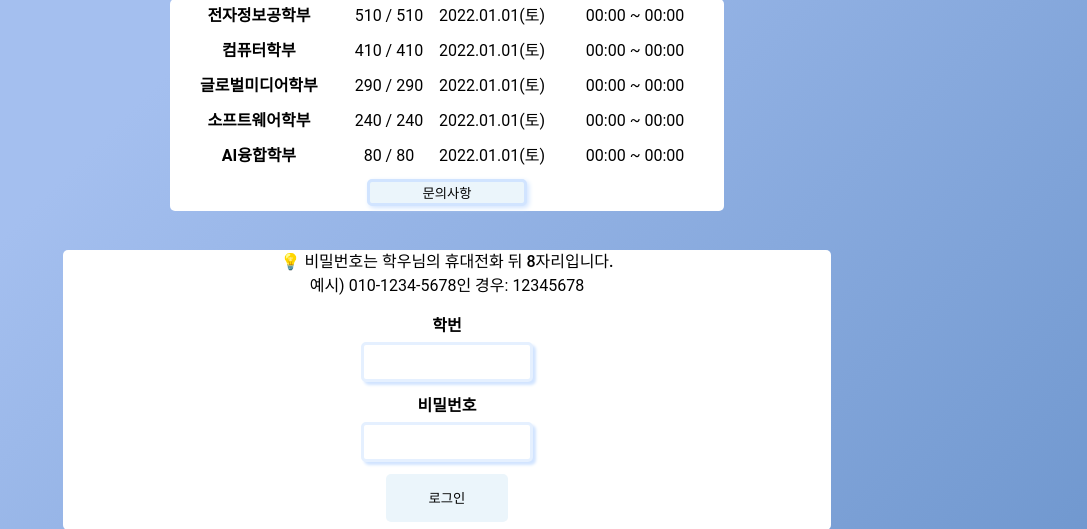
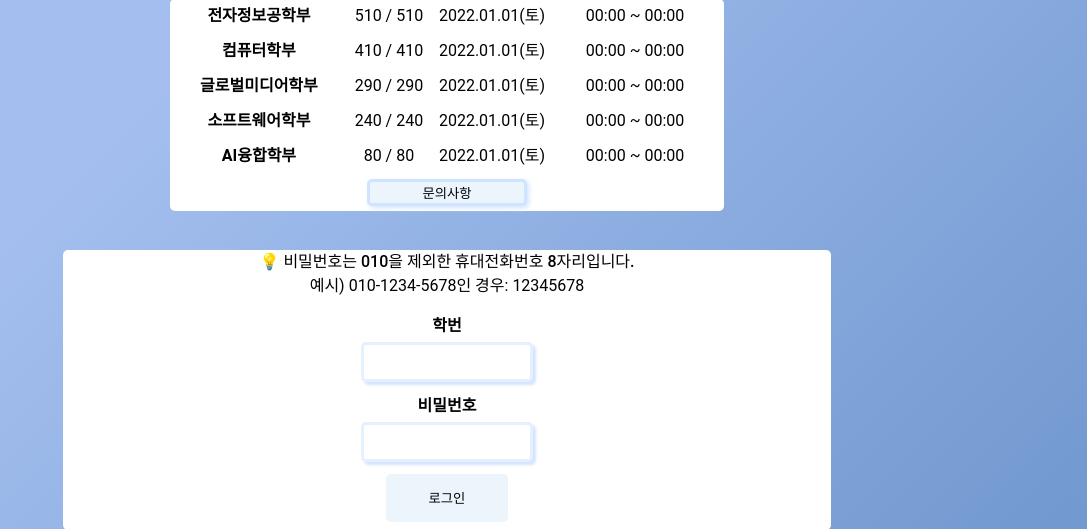
Before and after one commit to TEAM-MAT/lockerweb, a Django app: page /locker/ in a window 1280 px wide. Shown: the part 118-647 px from the top of the page, without its empty margins (193-1280 px from the left). Run offline with Django 3.2, Linux system fonts and the light colour scheme; data comes from the database, SQL or seed files in the repository; some web fonts are replaced.

Commit message:
비밀번호 안내문구 수정

```diff
--- a/ssulocker/templates/locker/index.html
+++ b/ssulocker/templates/locker/index.html
@@ -59,7 +59,7 @@
             <button onclick="popupClose('contactDiv')" id="popup-close">문의사항</button>
         </div>
         <div id="loginDiv">
-            <span id="passwdRule">💡 비밀번호는 학우님의 휴대전화 뒤 8자리입니다.</span>
+            <span id="passwdRule">💡 비밀번호는 010을 제외한 휴대전화번호 8자리입니다.</span>
             <span id="passwdExample">예시) 010-1234-5678인 경우: 12345678</span>
             <span id="errormessage" style="color: red;">
                 {% if error %} {{"학번 또는 비밀번호가 잘못되었습니다"}} {%endif%}
@@ -69,12 +69,14 @@
                 <!-- 학번 -->
                 <div class="inputDiv">
                     <label for="username">학번</label>
-                    <input type="text" id="username" class="form-control" name="username" value="{{ form.username.value|default_if_none:'' }}" />
+                    <input type="text" id="username" class="form-control" name="username"
+                        value="{{ form.username.value|default_if_none:'' }}" />
                 </div>
                 <!-- 비밀번호 -->
                 <div class="inputDiv">
                     <label for="password">비밀번호</label>
-                    <input type="password" class="form-control" name="password" id="password" value="{{form.password.value|default_if_none:''}}" />
+                    <input type="password" class="form-control" name="password" id="password"
+                        value="{{form.password.value|default_if_none:''}}" />
                 </div>
                 <!-- submit -->
                 <button type="submit">로그인</button>
```
